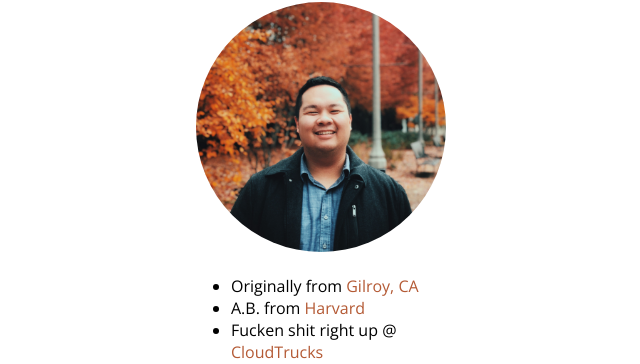
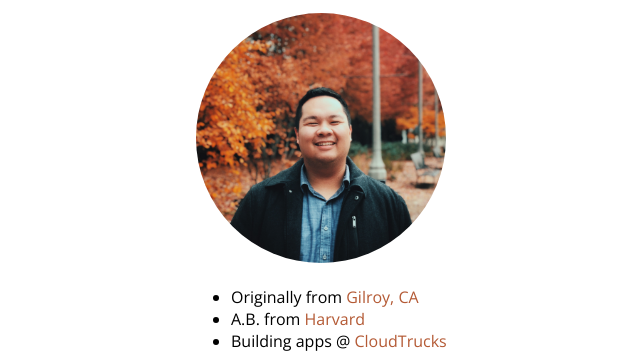
Before and after one commit to kylekwong/kylekwong.github.io, a plain HTML site: page index.html in a window 1280 px wide. Shown: the part 234-598 px from the top of the page, without its empty margins (327-967 px from the left). Drawn offline with nearby package versions, Linux system fonts and the light colour scheme.

Commit message:
Update index.html

```diff
--- a/index.html
+++ b/index.html
@@ -22,7 +22,7 @@
                 <ul>
                     <li>Originally from <a target="blank" href="https://gilroygarlicfestival.com/">Gilroy, CA</a></li>
                     <li>A.B. from <a target="_blank" href="https://www.harvard.edu/">Harvard</a></li>
-                    <li>Fucken shit right up @ <a target="_blank" href="https://www.cloudtrucks.com/">CloudTrucks</a></li>
+                    <li>Building apps @ <a target="_blank" href="https://www.cloudtrucks.com/">CloudTrucks</a></li>
                 </ul>
             </div>
             <div class="body-info">
```
